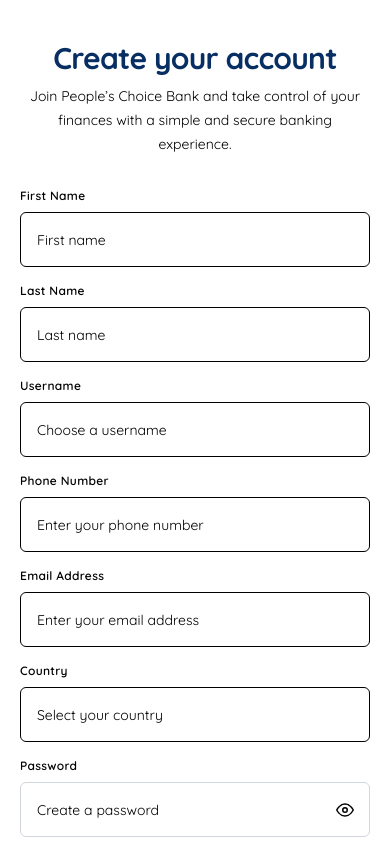
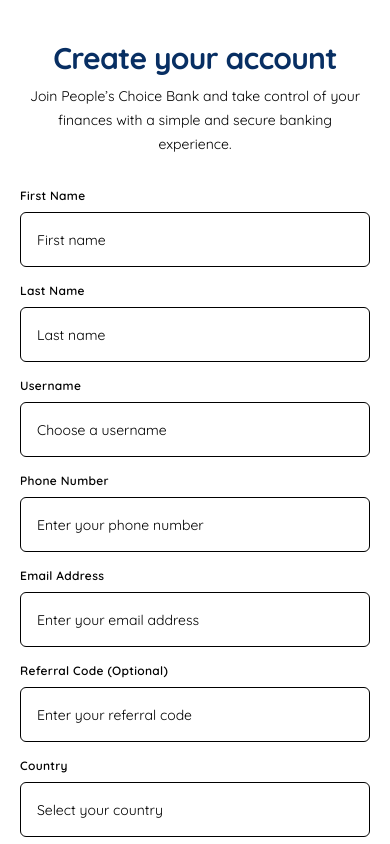
Before and after one commit to Sunmence-team/peoples_choice_frontend, a React (Vite) app: page /signup in a window 390 px wide. Shown: the top 844 px of the page. Built offline with nearby package versions, Linux system fonts and the light colour scheme; no server answers.

Commit message:
feat: add referral code functionality to SignUp and update referral data structure in services

```diff
--- a/src/pages/auth/SignUp.tsx
+++ b/src/pages/auth/SignUp.tsx
@@ -8,7 +8,7 @@
   FiUser,
   FiGlobe,
 } from "react-icons/fi";
-import { Link, useNavigate } from "react-router-dom";
+import { Link, useNavigate, useSearchParams } from "react-router-dom";
 import { useFormik } from "formik";
 import * as Yup from "yup";
 import { toast } from "sonner";
@@ -17,6 +17,7 @@
 import { useRegister } from "../../hooks/useAuth";
 import { useUser } from "../../hooks/useUser";
 import { getErrorMessage } from "../../helpers/api";
+import { AiOutlineUserSwitch } from "react-icons/ai";
 
 const SignUp: React.FC = () => {
   const [showPassword, setShowPassword] = useState(false);
@@ -24,6 +25,8 @@
   const registerMutation = useRegister();
   const { login, refreshUser } = useUser();
   const navigate = useNavigate();
+  const [searchParams] = useSearchParams();
+  const ref_code = searchParams.get("ref");
 
   const formik = useFormik({
     initialValues: {
@@ -35,13 +38,16 @@
       country: "",
       password: "",
       password_confirmation: "",
+      referral_code: ref_code || "",
     },
     validationSchema: Yup.object({
       first_name: Yup.string().required("First name is required"),
       last_name: Yup.string().required("Last name is required"),
       username: Yup.string().required("Username is required"),
       phone: Yup.string().required("Phone number is required"),
-      email: Yup.string().required("Email is required").email("Enter a valid email"),
+      email: Yup.string()
+        .required("Email is required")
+        .email("Enter a valid email"),
       country: Yup.string().required("Country is required"),
       password: Yup.string()
         .required("Password is required")
@@ -49,6 +55,7 @@
       password_confirmation: Yup.string()
         .required("Confirm your password")
         .oneOf([Yup.ref("password")], "Passwords do not match"),
+      referral_code: Yup.string().optional(),
     }),
     onSubmit: async (values) => {
       try {
@@ -231,6 +238,31 @@
               {errorText("email")}
             </div>
 
+            {/* Email */}
+            <div>
+              <label className="mb-2 block text-xs font-semibold tracking-wide text-black">
+                Referral Code (Optional)
+              </label>
+
+              <div className="relative">
+                <AiOutlineUserSwitch
+                  size={20}
+                  className="absolute left-4 top-1/2 hidden -translate-y-1/2 text-black sm:block"
+                />
+
+                <input
+                  type="referral_code"
+                  name="referral_code"
+                  placeholder="Enter your referral code"
+                  value={formik.values.referral_code}
+                  onChange={formik.handleChange}
+                  onBlur={formik.handleBlur}
+                  className={fieldClass}
+                />
+              </div>
+              {errorText("referral_code")}
+            </div>
+
             {/* Country */}
             <div>
               <label className="mb-2 block text-xs font-semibold tracking-wide text-black">
@@ -343,7 +375,9 @@
               className="mt-2 flex h-[55px] w-full items-center justify-center gap-2 rounded-md bg-[#0d3566] text-sm font-semibold text-white transition hover:bg-[#092545] disabled:opacity-60"
             >
               {isSubmitting && <Loader2 className="h-4 w-4 animate-spin" />}
-              {isSubmitting ? "Creating your account..." : "Create Your Account"}
+              {isSubmitting
+                ? "Creating your account..."
+                : "Create Your Account"}
             </button>
           </form>
 
--- a/src/pages/dashboard/admin/Referrals.tsx
+++ b/src/pages/dashboard/admin/Referrals.tsx
@@ -27,11 +27,11 @@
       render: (item: AdminReferralItem) => (
         <div className="flex flex-col">
           <span className="font-semibold text-[11px] text-[#0B2D5B]">
-            {item.referrer_name || `User #${item.referrer_id}`}
+            {`${item.referrer.first_name} ${item.referrer.last_name}`}
           </span>
-          {item.referrer_email && (
+          {item.referrer.email && (
             <span className="text-[9.5px] text-gray-400">
-              {item.referrer_email}
+              {item.referrer.email}
             </span>
           )}
         </div>
@@ -43,11 +43,11 @@
       render: (item: AdminReferralItem) => (
         <div className="flex flex-col">
           <span className="font-semibold text-[11px] text-gray-800">
-            {item.referred_user_name || `User #${item.referred_user_id}`}
+            {`${item.referred.first_name} ${item.referred.last_name}`}
           </span>
-          {item.referred_user_email && (
+          {item.referred.email && (
             <span className="text-[9.5px] text-gray-400">
-              {item.referred_user_email}
+              {item.referred.email}
             </span>
           )}
         </div>
--- a/src/pages/dashboard/client/Referrals.tsx
+++ b/src/pages/dashboard/client/Referrals.tsx
@@ -4,7 +4,6 @@
   Users,
   Copy,
   Check,
-
   CheckCircle2,
   DollarSign,
   Clock,
@@ -289,7 +288,7 @@
               <thead>
                 <tr className="border-b border-gray-200 text-[10px] font-semibold text-gray-400 uppercase">
                   <th className="py-2 px-2">Invitee Name</th>
-                  <th className="py-2 px-2">Contact / Email</th>
+                  {/* <th className="py-2 px-2">Contact / Email</th> */}
                   <th className="py-2 px-2">Date Joined</th>
                   <th className="py-2 px-2">Account Status</th>
                   <th className="py-2 px-2">Reward Bonus</th>
@@ -307,9 +306,9 @@
                       <td className="py-2.5 px-2 font-semibold text-[#172b4d] text-[11px]">
                         {item.name}
                       </td>
-                      <td className="py-2.5 px-2 font-mono text-[10.5px] text-gray-500">
+                      {/* <td className="py-2.5 px-2 font-mono text-[10.5px] text-gray-500">
                         {item.email || "—"}
-                      </td>
+                      </td> */}
                       <td className="py-2.5 px-2 text-gray-500 text-[10.5px]">
                         {item.date_joined
                           ? formatISODateToCustom(item.date_joined) ||
```
Also changed, not shown: src/services/adminServices.tsx (+3 -6 lines), src/services/authServices.tsx (+24 -6 lines).
